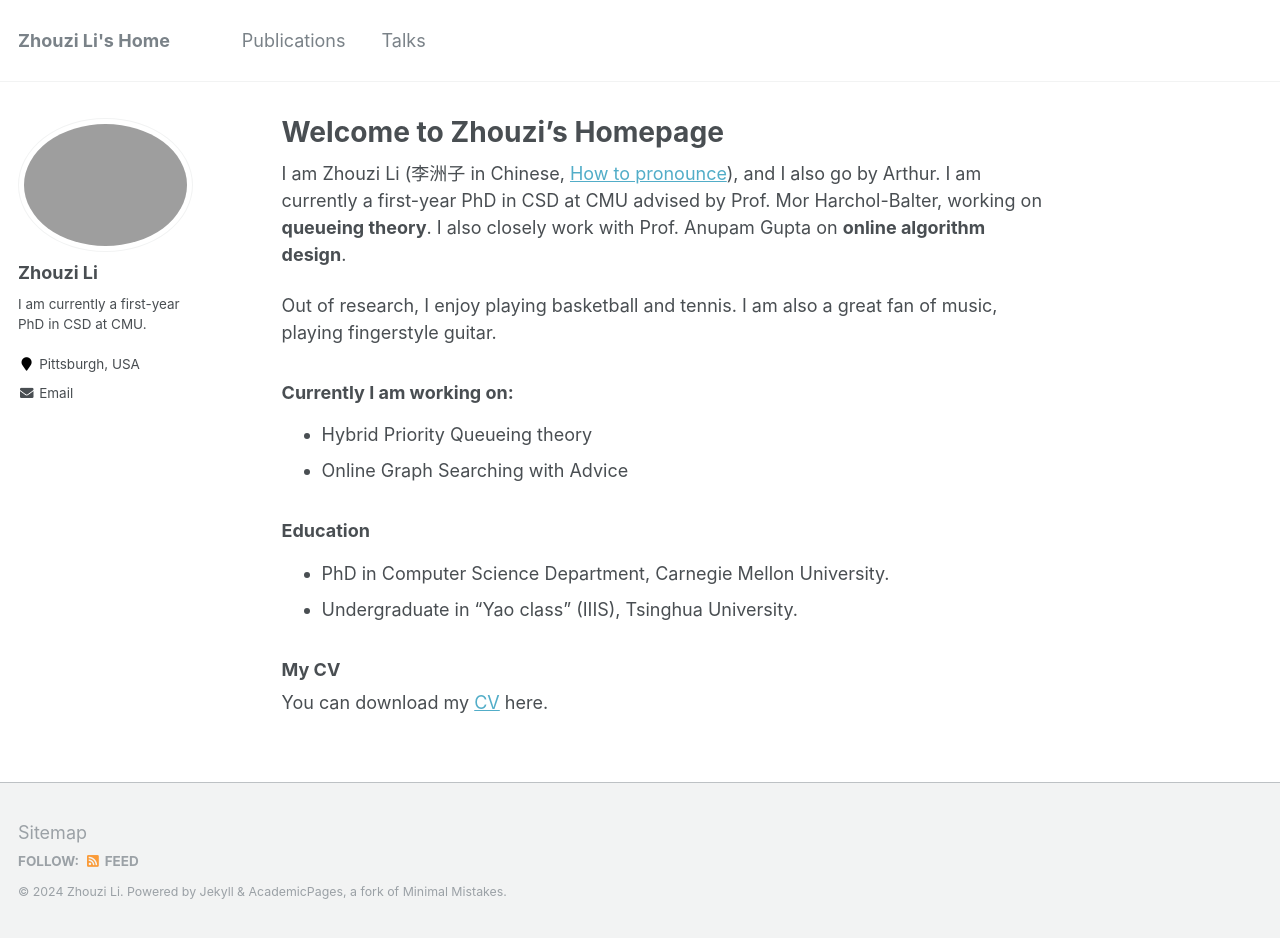
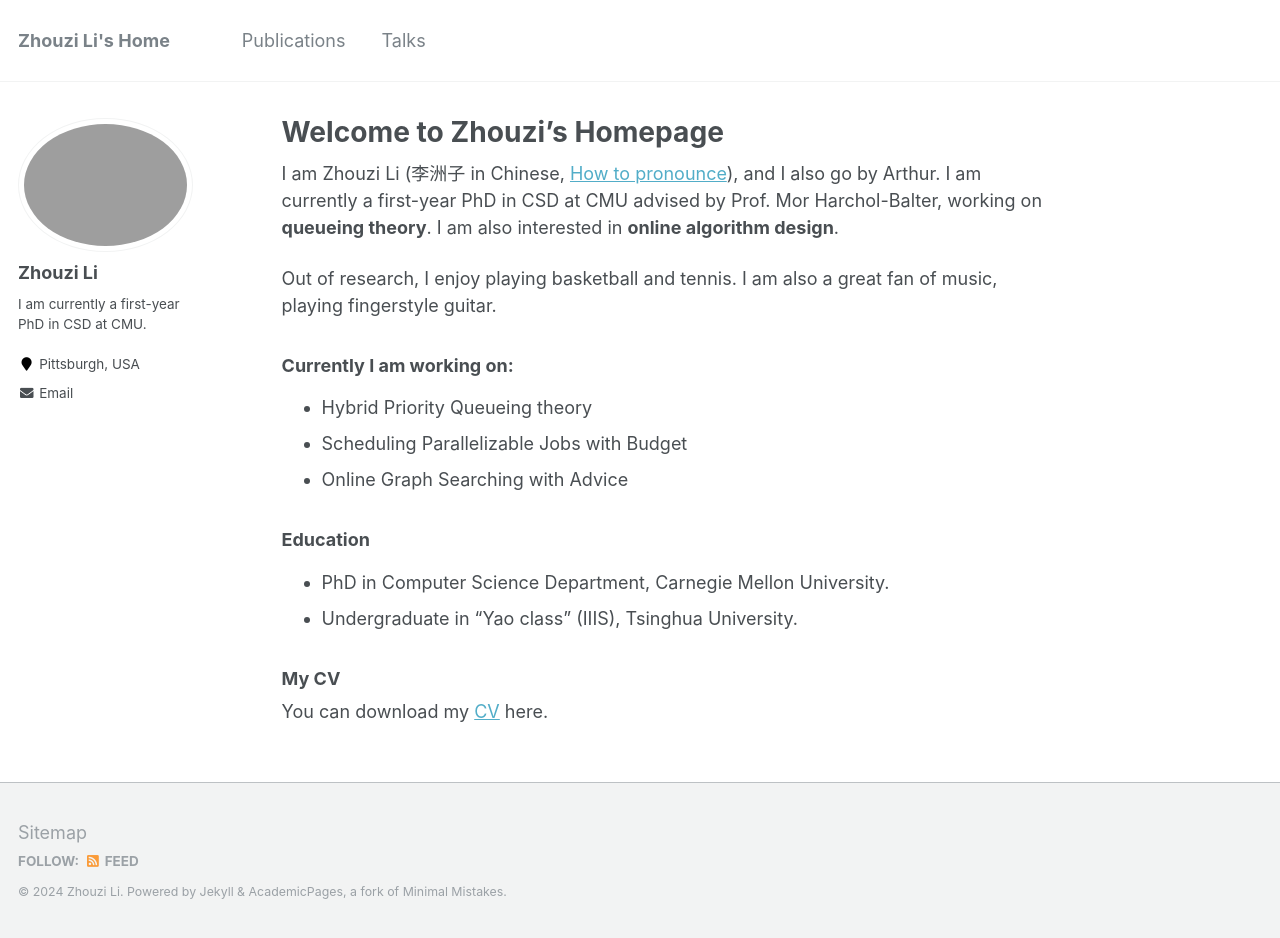
Before and after one commit to Li-Zhouzi/Li-Zhouzi.github.io, a Jekyll site: the page built from _pages/about.md, in a window 1280 px wide and 938 px high. Built offline with Jekyll 4.4.1, drawn with Linux system fonts in a browser that asks for light colours; comment, search, counter and statistics services are not loaded.

Commit message:
Update about.md

```diff
--- a/_pages/about.md
+++ b/_pages/about.md
@@ -8,12 +8,14 @@ redirect_from:
   - /about.html
 ---
 
-I am Zhouzi Li (李洲子 in Chinese, <a href="https://drive.google.com/file/d/1-PQMSZ0yWY1qNoNEiM1hRIxcN_zmG3My/view?usp=share_link">How to pronounce</a>), and I also go by Arthur. I am currently a first-year PhD in CSD at CMU advised by Prof. Mor Harchol-Balter, working on **queueing theory**. I also closely work with Prof. Anupam Gupta on **online algorithm design**.
+I am Zhouzi Li (李洲子 in Chinese, <a href="https://drive.google.com/file/d/1-PQMSZ0yWY1qNoNEiM1hRIxcN_zmG3My/view?usp=share_link">How to pronounce</a>), and I also go by Arthur. I am currently a first-year PhD in CSD at CMU advised by Prof. Mor Harchol-Balter, working on **queueing theory**. I am also interested in **online algorithm design**.
+
 
 Out of research, I enjoy playing basketball and tennis. I am also a great fan of music, playing fingerstyle guitar.
 
 ### Currently I am working on:
 - Hybrid Priority Queueing theory
+- Scheduling Parallelizable Jobs with Budget
 - Online Graph Searching with Advice
 
 
```
